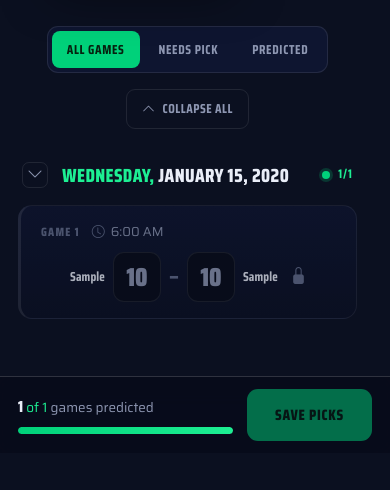
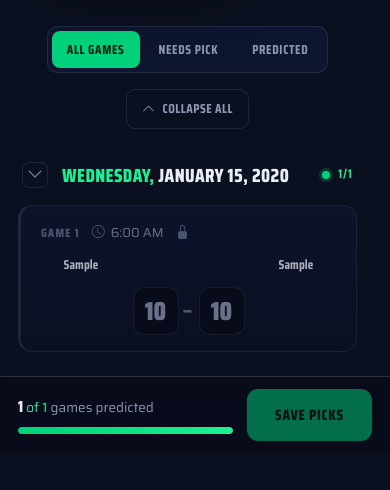
Before and after one commit to theswapmeat/superpredicto, a Flask app: page /submit-picks in a window 390 px wide. Shown: the part 391-881 px from the top of the page. Before the commit the page ends 832 px from the top, so only its background shows below. Run offline with Flask 3, Linux system fonts and the light colour scheme; the visitor is signed in with stand-in values (Sample User, id 1); tables that the repository leaves empty hold one stand-in row (values such as "Sample post").

Commit message:
Align score fields consistently on /submit-picks (mobile)
Centered rows made the score boxes drift by team-name length and by
whether spinners/lock were present, so nothing lined up across editable,
locked and future games. Replace the centred flex with a fixed 7-column
grid: five fixed centre columns (spinner · box · dash · box · spinner)
keep the boxes in the SAME position on every card, while the two name
columns flex and truncate with an ellipsis (long names never shift the
boxes, never wrap to two lines).

- Spinner columns are reserved even for locked games (left empty), so
  locked boxes align with editable ones; locked box size normalised to
  match.
- Lock icon moves up beside the game time (.game.locked .meta-lock);
  the in-row lock is hidden. Works for server-locked and live-locked
  cards (JS toggles .game.locked).
- display:contents lifts names/steppers/boxes into the one grid; DOM is
  unchanged so the stepper JS + live kickoff-lock keep working (no JS
  changes). <=400px shrinks the fixed columns to keep one line.

All gated to <=720px in submit_picks.css — desktop/tablet untouched, no
migration.

Co-Authored-By: Claude Opus 4.8 <noreply@anthropic.com>

```diff
--- a/client/static/css/pages/submit_picks.css
+++ b/client/static/css/pages/submit_picks.css
@@ -39,6 +39,7 @@ footer.site { display:none; }
 .sbox.locked-box.empty { color:var(--muted-2); }
 .sbox.locked-box:hover { border-color:var(--line); }
 .lock-ico { color:var(--muted-2); font-size:17px; margin-left:4px; }
+.meta-lock { display:none; }  /* shown only on mobile, beside the time, for locked games */
 
 /* CLOSING SOON — final 60s before a game's kickoff locks it */
 .game.closing-soon { border-left-color:var(--gold); background:linear-gradient(180deg, rgba(244,199,82,.10), rgba(244,199,82,.02)); }
@@ -62,36 +63,45 @@ footer.site { display:none; }
   .sb-remaining { display:none; }
   .toolbar { justify-content:center; }
 
-  /* Inline the score steppers into the name row: home name → home stepper → dash
-     → away stepper → away name. The names (.g-match) and steppers (.g-score)
-     live in separate blocks, so display:contents lifts their children into one
-     wrapping flex row on .game, and order interleaves them. DOM is unchanged, so
-     the stepper JS + live kickoff-lock keep working. */
-  .game { display:flex; flex-wrap:wrap; align-items:center; justify-content:center; gap:10px 8px; }
-  .g-meta { flex:0 0 100%; flex-direction:row; align-items:center; gap:12px; }
-  .g-match, .g-score, .locked-score { display:contents; }
-  .tbadge, .vsv, .g-status { display:none; }   /* code badge, "VS", check — not needed inline */
-  .tname { font-size:14.5px; max-width:90px; }
+  /* Fixed-column grid so the score boxes sit in the SAME place on every card —
+     editable, locked or future. The 5 centre columns are fixed (spinner · box ·
+     dash · box · spinner) and the two name columns flex + truncate, so neither
+     name length nor spinner presence ever shifts the boxes. display:contents
+     lifts the names, steppers and boxes into this one grid; the DOM is unchanged
+     so the stepper JS + live kickoff-lock keep working with no JS changes. */
+  .game { display:grid; grid-template-columns:minmax(0,1fr) 30px 52px 14px 52px 30px minmax(0,1fr); column-gap:5px; row-gap:12px; align-items:center; }
+  .g-meta { grid-column:1 / -1; flex-direction:row; align-items:center; gap:12px; }
+  .g-match, .g-score, .stepper, .locked-score { display:contents; }
+  .tbadge, .vsv, .g-status { display:none; }   /* code badge, "VS", predicted-check */
 
-  .side.home { order:1; }
-  .stepper.home { order:2; }
-  .g-score > .dash, .locked-score .dash { order:3; }
-  .stepper.away { order:4; }
-  .side.away { order:5; }
-  /* Locked games read the same inline way (sboxes have no data-side, so order by
-     position): home box → dash → away box → lock icon. */
-  .locked-score .sbox:first-of-type { order:2; }
-  .locked-score .sbox:last-of-type { order:4; }
-  .lock-ico { order:6; }
+  /* Names: flexible columns, single line, truncate with … (never push the boxes). */
+  .side { min-width:0; overflow:hidden; }
+  .side.home { grid-column:1; justify-content:flex-end; }
+  .side.away { grid-column:7; justify-content:flex-start; }
+  .tname { font-size:14.5px; max-width:100%; white-space:nowrap; overflow:hidden; text-overflow:ellipsis; }
+
+  /* Editable: spinners flank the fixed box columns, boxes locked to cols 3 & 5. */
+  .stepper.home .arrows { grid-column:2; }
+  .stepper.home .sbox   { grid-column:3; }
+  .g-score > .dash, .locked-score .dash { grid-column:4; }
+  .stepper.away .sbox   { grid-column:5; }
+  .stepper.away .arrows { grid-column:6; }
+  .arrows, .sbox { justify-self:center; }
+
+  /* Locked: same box columns (spinner cols 2 & 6 just left empty), boxes
+     normalised to the editable size, lock moved up beside the time. */
+  .locked-score .sbox:first-of-type { grid-column:3; }
+  .locked-score .sbox:last-of-type  { grid-column:5; }
+  .sbox.locked-box { width:52px; height:54px; font-size:30px; }
+  .locked-score .lock-ico { display:none; }
+  .game.locked .meta-lock { display:inline-flex; align-items:center; color:var(--muted-2); font-size:14px; }
 }
 @media (max-width:400px) {
-  /* keep the home/VS/away row from overflowing on the smallest phones */
-  .tbadge { width:34px; height:34px; font-size:12px; border-radius:9px; }
-  .tname { font-size:13px; max-width:66px; }
-  .g-match { gap:10px; }
-  .sbox { width:46px; height:48px; font-size:26px; }
-  .g-score { gap:8px; }
+  /* Smallest phones: shrink the fixed centre columns + boxes to keep one line. */
+  .game { grid-template-columns:minmax(0,1fr) 26px 46px 12px 46px 26px minmax(0,1fr); column-gap:4px; }
+  .sbox, .sbox.locked-box { width:46px; height:48px; font-size:26px; }
   .arrows button { width:24px; height:22px; }
+  .tname { font-size:13px; }
 }
 
 /* UNSAVED-PICKS MODAL — match the app's dark theme + fonts */
--- a/client/templates/submit_picks.html
+++ b/client/templates/submit_picks.html
@@ -73,6 +73,8 @@
         <div class="g-meta">
           <span class="g-no">Game {{ game.game_number }}</span>
           <span class="g-time"><i class="bi bi-clock"></i><span class="gt" data-utc="{{ game.kickoff_utc().isoformat() }}">{{ game.time_of_game.strftime('%I:%M %p') }}</span></span>
+          <!-- mobile: lock sits by the time for locked games (hidden until .game.locked) -->
+          <span class="meta-lock"><i class="bi bi-lock-fill"></i></span>
         </div>
         <div class="g-match">
           <div class="side home">
```
